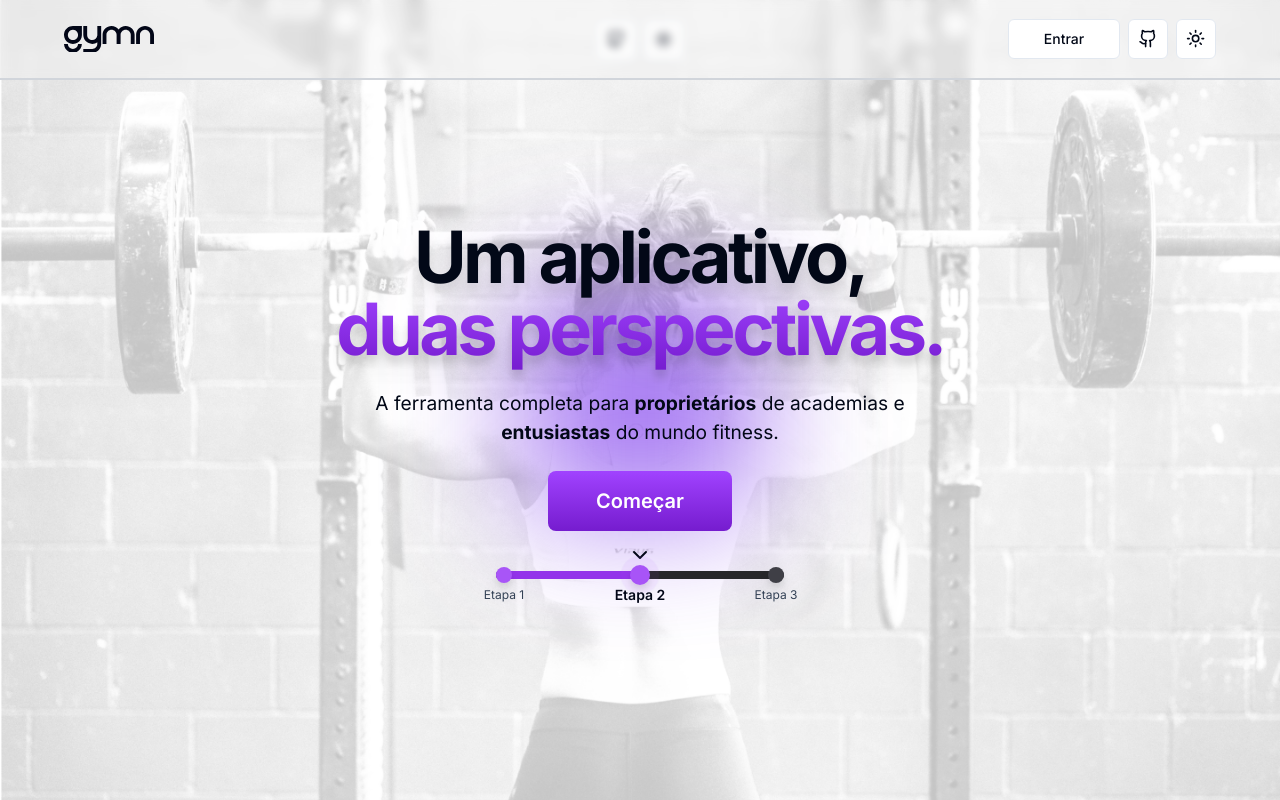
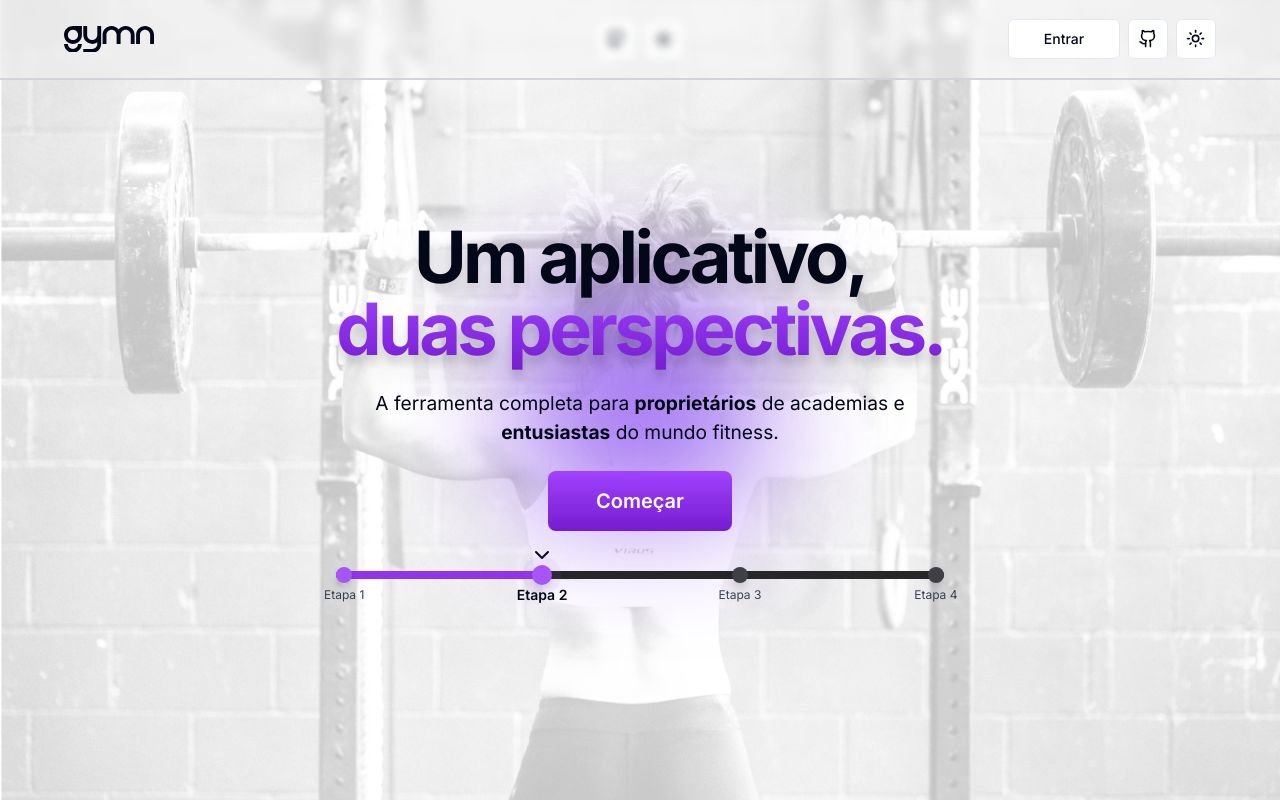
Before and after one commit to risixdzn/gymn, a Next.js app: page / in a window 1280 px wide. Built offline with nearby package versions, Linux system fonts and the light colour scheme.

Commit message:
:milky_way: (feature) add classname prop to progress

```diff
--- a/components/Home/Hero.tsx
+++ b/components/Home/Hero.tsx
@@ -29,7 +29,7 @@ export default function Hero(){
                         Começar
                     </button>
                 </Link>
-                <GProgress width={18} widthUnit="rem" steps={3} currentStep={2} description={['Etapa 1','Etapa 2','Etapa 3']}/>
+                <GProgress className='w-96' steps={4} currentStep={2} description={['Etapa 1','Etapa 2','Etapa 3','Etapa 4']}/>
             </div>
             <div id='blurrycircle'
                 className="absolute w-56 aspect-square bg-violet-600/70 blur-3xl"
--- a/components/ui/GProgress.tsx
+++ b/components/ui/GProgress.tsx
@@ -1,14 +1,13 @@
-import { ChevronDown, Check } from "lucide-react";
+import { ChevronDown } from "lucide-react";
 
 type ProgressProps = {
-    width: number
-    widthUnit: "percent" | "rem"
+    className: string
     steps: 3 | 4 | 5 | 6 | 7
     currentStep: number
     description?: string[]
 }
 
-export default function GProgress({ steps, currentStep, description, width, widthUnit}: ProgressProps){
+export default function GProgress({ steps, currentStep, description, className}: ProgressProps){
     function stepsElements(): JSX.Element[] {
         const stepsArray = Array.from({length: steps}, (_,index) => index);
         if (description && description.length !== steps) {
@@ -64,8 +63,7 @@ export default function GProgress({ steps, currentStep, description, width, widt
     return(
         <>
             <div
-                className={`h-2 bg-zinc-800 mt-10 relative flex items-center rounded-full`}
-                style={{ width: `${width + widthUnit}`, maxWidth: `75rem`}}
+                className={`${className} h-2 w-full bg-zinc-800 mt-10 relative flex items-center rounded-full `}
             >
                 <div className="w-[100%] h-2 absolute flex items-center justify-between">
                     {renderSteps()}
```
